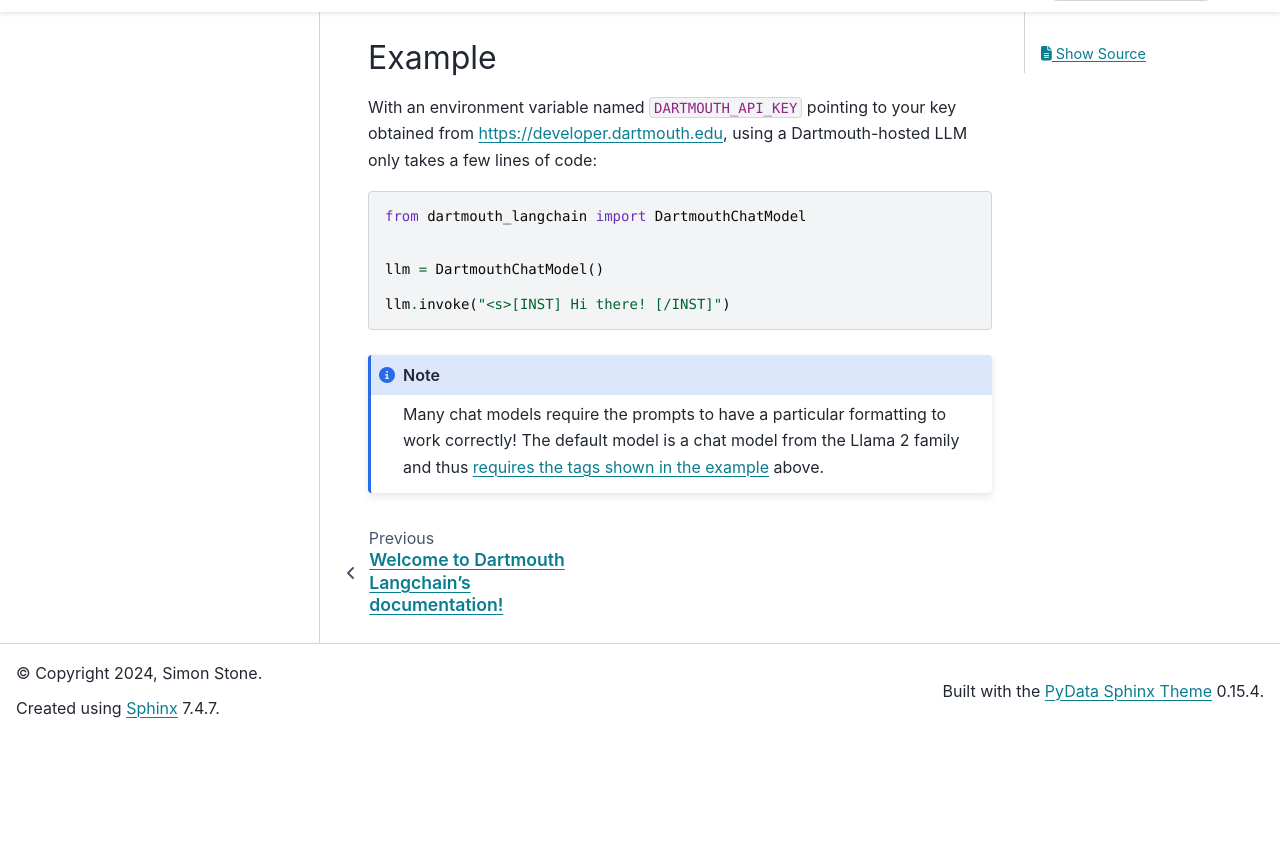
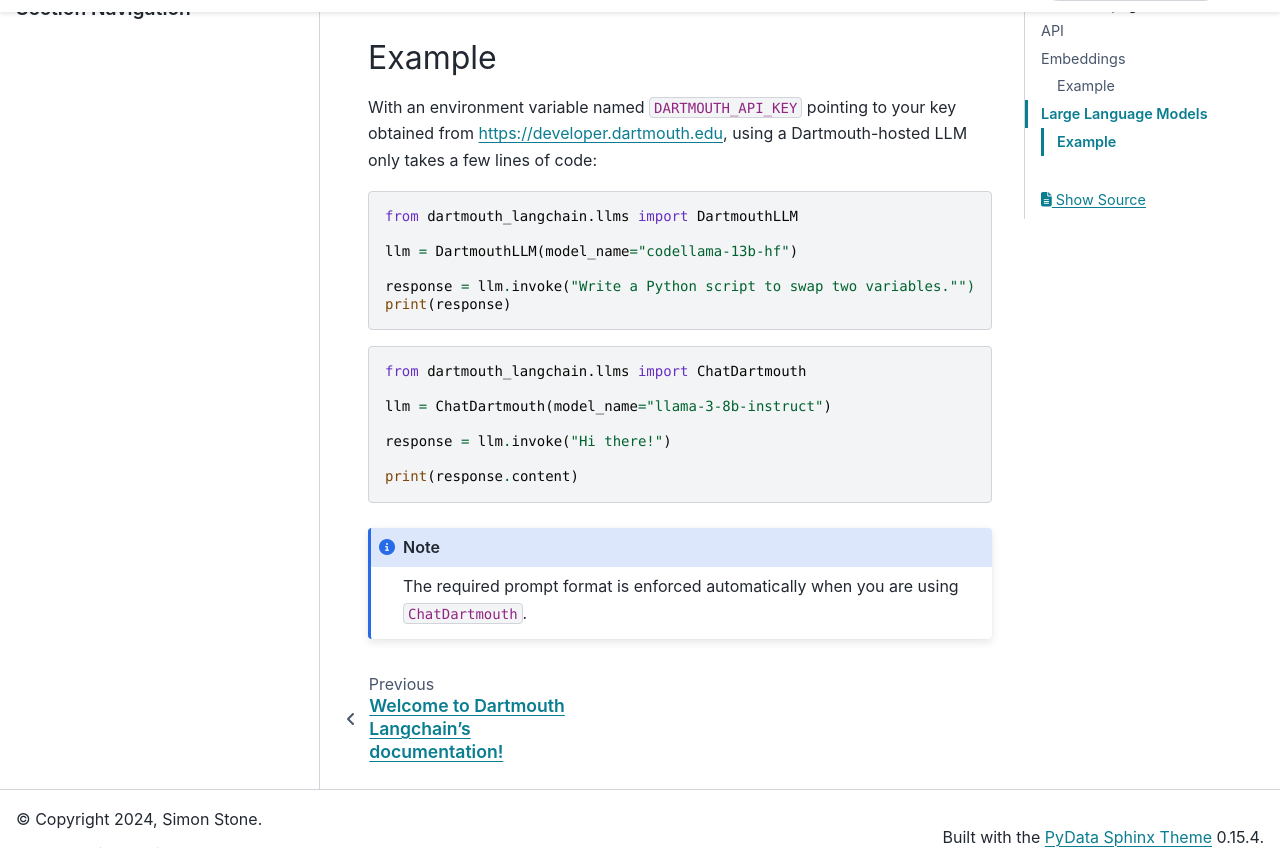
Before and after one commit to Dartmouth-Libraries/langchain-dartmouth, a Sphinx documentation site: the page built from docs/api.rst, in a window 1280 px wide and 900 px high, scrolled down 837 px, cut to the strip 52-900 px from the top of the window. Built offline with Sphinx 7.4.7 and the PyData theme 0.15.4, drawn with Linux system fonts in a browser that asks for light colours; before the commit the page ends 1626 px from its top, so only the background shows below that.

```diff
--- a/docs/api.rst
+++ b/docs/api.rst
@@ -37,13 +37,23 @@ With an environment variable named ``DARTMOUTH_API_KEY`` pointing to your key ob
 
 .. code-block:: python
 
-    from dartmouth_langchain import DartmouthChatModel
+    from dartmouth_langchain.llms import DartmouthLLM
 
+    llm = DartmouthLLM(model_name="codellama-13b-hf")
 
-    llm = DartmouthChatModel()
+    response = llm.invoke("Write a Python script to swap two variables."")
+    print(response)
 
-    llm.invoke("<s>[INST] Hi there! [/INST]")
+.. code-block:: python
+
+    from dartmouth_langchain.llms import ChatDartmouth
+
+    llm = ChatDartmouth(model_name="llama-3-8b-instruct")
+
+    response = llm.invoke("Hi there!")
+
+    print(response.content)
 
 .. note::
 
-    Many chat models require the prompts to have a particular formatting to work correctly! The default model is a chat model from the Llama 2 family and thus `requires the tags shown in the example <https://gpus.llm-utils.org/llama-2-prompt-template/>`_ above.
+    The required prompt format is enforced automatically when you are using ``ChatDartmouth``.
```
Also changed, not shown: README.md (+64 -4 lines).
